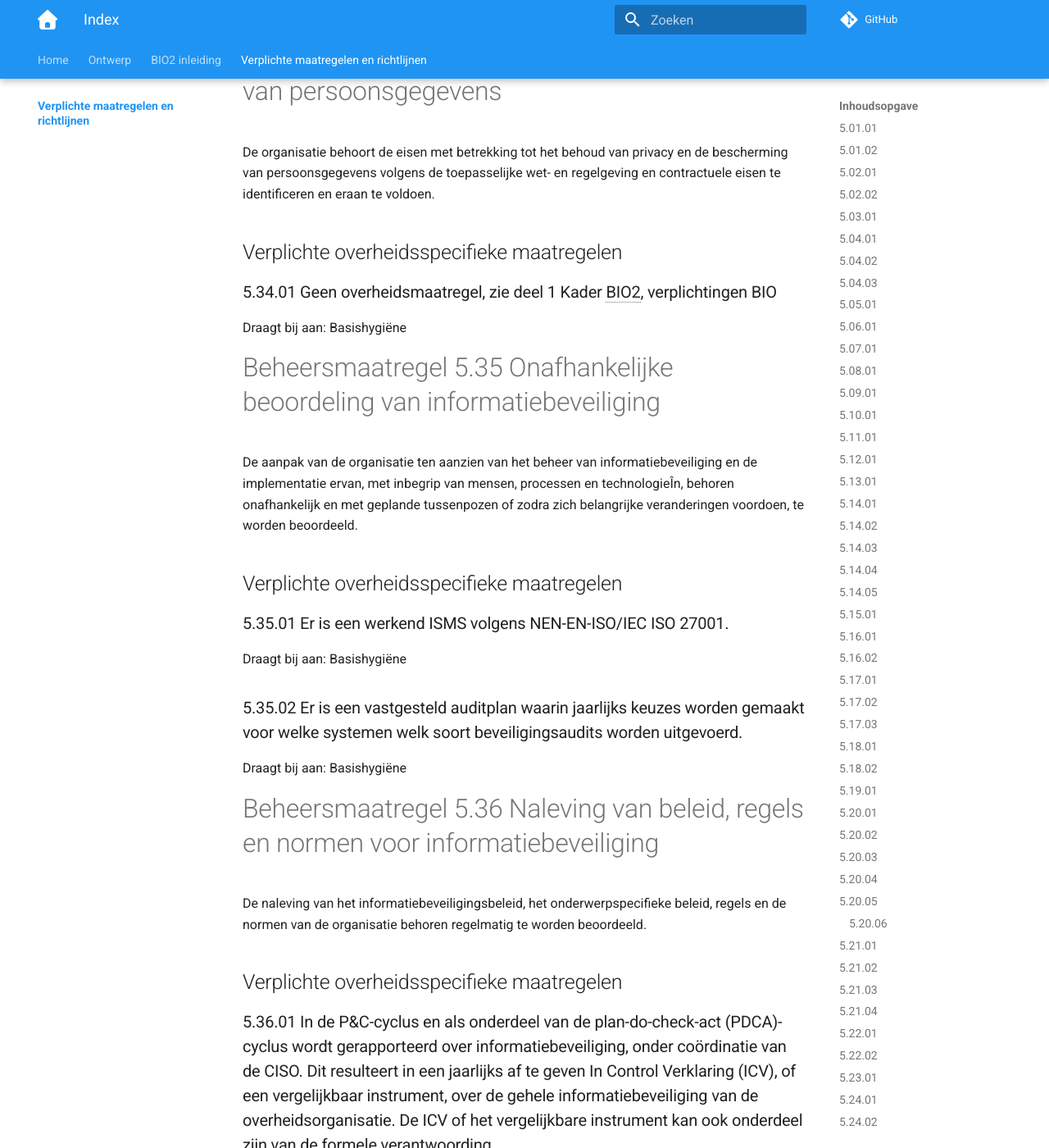
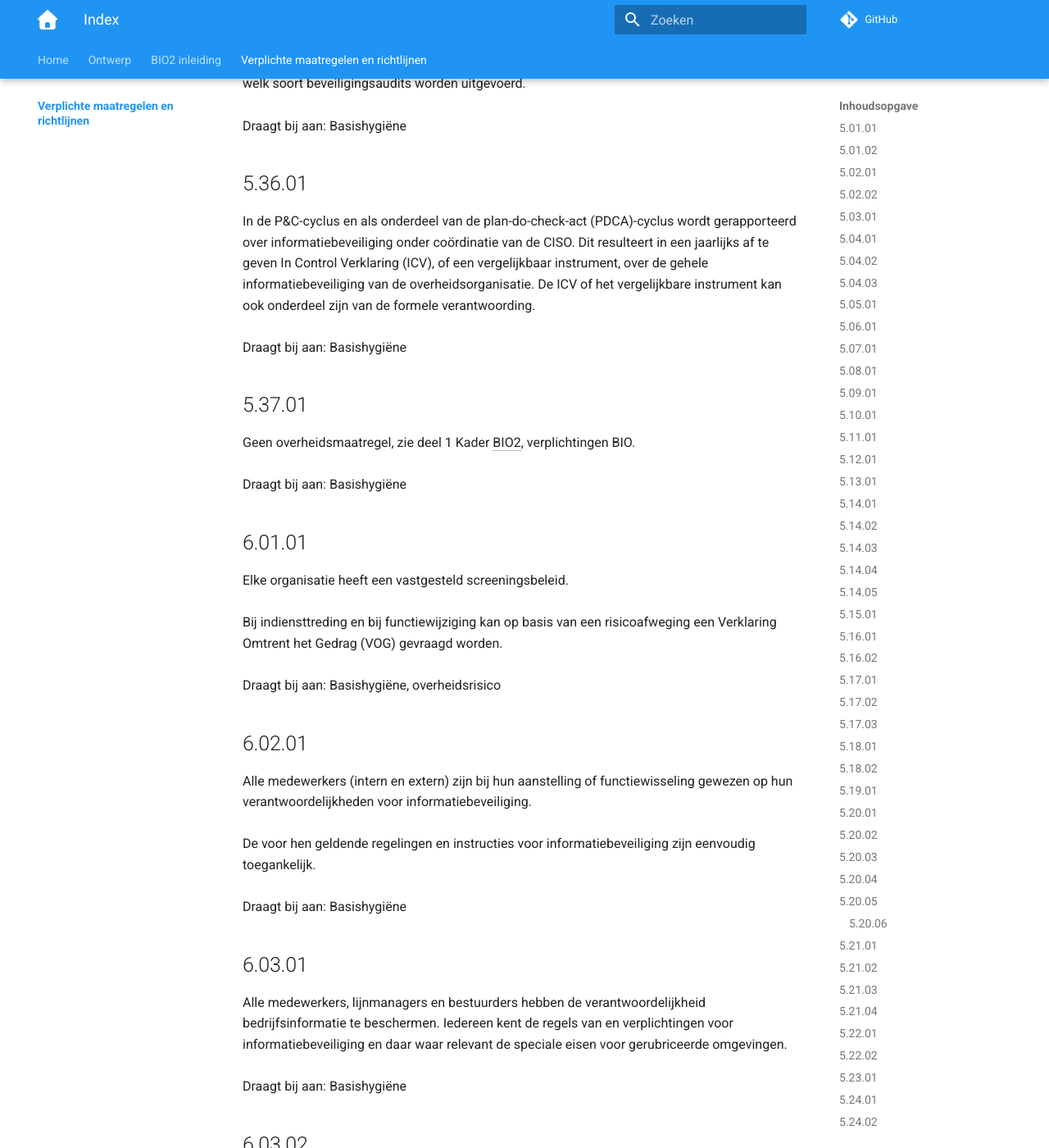
Before and after one commit to MinBZK/Baseline-Informatiebeveiliging-Overheid, an MkDocs documentation site: the page built from docs/maatregelen/index.md, in a window 1280 px wide and 1400 px high, scrolled down 15329 px. Shown: the whole window at 82% size. Built offline with MkDocs 1.6.1 and Material for MkDocs 9.7.7, drawn with Linux system fonts in a browser that asks for light colours; comment, search, counter and statistics services are not loaded; some of the changed text lies outside the part shown.

Commit message:
Update index.md
5.31.01 tot en met 6.03.02 bijgewerkt.

```diff
--- a/docs/maatregelen/index.md
+++ b/docs/maatregelen/index.md
@@ -300,111 +300,61 @@ Binnen de inventarisatie van beheersmaatregel 5.12, identificeert de proceseigen
 De proceseigenaar actualiseert dit overzicht ten minste eens per drie jaar.<br><br>
 Draagt bij aan: Overheidsrisico
 
-## 5.31.01 Geen overheidsmaatregel, zie deel 1 Kader BIO2, verplichtingen BIO
-
+## 5.31.01
+Geen overheidsmaatregel, zie deel 1 Kader BIO2, verplichtingen BIO.<br><br>
 Draagt bij aan: Basishygiëne, ketenhygiëne
 
-# Beheersmaatregel 5.32 Intellectuele-eigendomsrechten
-
-De organisatie behoort passende procedures te implementeren om intellectuele-eigendomsrechten te beschermen.
-
-## Verplichte overheidsspecifieke maatregelen
-
-### 5.32.01 Geen overheidsmaatregel, zie deel 1 Kader BIO2, verplichtingen BIO
-
+## 5.32.01
+Geen overheidsmaatregel, zie deel 1 Kader BIO2, verplichtingen BIO.<br><br>
 Draagt bij aan: Overheidsrisico
 
-# Beheersmaatregel 5.33 Beschermen van registraties
-
-Registraties behoren te worden beschermd tegen verlies, vernietiging, vervalsing, toegang door onbevoegden en ongeoorloofde vrijgave.
-
-## Verplichte overheidsspecifieke maatregelen
-
-### 5.33.01 De proceseigenaar heeft voor alle informatie(systemen) in selectielijsten de bewaartermijnen vastgelegd, rekening houdend met de eigen bedrijfsdoelstellingen en wet- en regeling zoals de archiefwet en privacywetgeving.
-De proceseigenaar heeft deze termijnen ook praktisch ingeregeld en toetst periodiek de werking hiervan.
-
+## 5.33.01
+De proceseigenaar heeft voor alle informatie(systemen) in selectielijsten de bewaartermijn vastgelegd, rekening houdend met de eigen bedrijfsdoelstellingen en wet- en regeling, zoals de archiefwet en privacywetgeving.<br><br>
+De proceseigenaar heeft deze termijnen ook praktisch ingeregeld en toetst periodiek de werking hiervan.<br><br>
 Draagt bij aan: Basishygiëne, ketenhygiëne
 
-# Beheersmaatregel 5.34 Privacy en bescherming van persoonsgegevens
-
-De organisatie behoort de eisen met betrekking tot het behoud van privacy en de bescherming van persoonsgegevens volgens de toepasselijke wet- en regelgeving en contractuele eisen te identificeren en eraan te voldoen.
-
-## Verplichte overheidsspecifieke maatregelen
-
-### 5.34.01 Geen overheidsmaatregel, zie deel 1 Kader BIO2, verplichtingen BIO
-
+## 5.34.01
+Geen overheidsmaatregel, zie deel 1 Kader BIO2, verplichtingen BIO.<br><br>
 Draagt bij aan: Basishygiëne
 
-# Beheersmaatregel 5.35 Onafhankelijke beoordeling van informatiebeveiliging
-
-De aanpak van de organisatie ten aanzien van het beheer van informatiebeveiliging en de implementatie ervan, met inbegrip van mensen, processen en technologieÎn, behoren onafhankelijk en met geplande tussenpozen of zodra zich belangrijke veranderingen voordoen, te worden beoordeeld.
-
-## Verplichte overheidsspecifieke maatregelen
-
-### 5.35.01 Er is een werkend ISMS volgens NEN-EN-ISO/IEC ISO 27001.
-
+### 5.35.01
+Er is een werkend ISMS volgens NEN-EN-ISO/IEC ISO 27001.<br><br>
 Draagt bij aan: Basishygiëne
 
-### 5.35.02 Er is een vastgesteld auditplan waarin jaarlijks keuzes worden gemaakt voor welke systemen welk soort beveiligingsaudits worden uitgevoerd.
-
+## 5.35.02
+Er is een vastgesteld auditplan waarin jaarlijks keuzes worden gemaakt voor welke systemen welk soort beveiligingsaudits worden uitgevoerd.<br><br>
 Draagt bij aan: Basishygiëne
 
-# Beheersmaatregel 5.36 Naleving van beleid, regels en normen voor informatiebeveiliging
-
-De naleving van het informatiebeveiligingsbeleid, het onderwerpspecifieke beleid, regels en de normen van de organisatie behoren regelmatig te worden beoordeeld.
-
-## Verplichte overheidsspecifieke maatregelen
-
-### 5.36.01 In de P&C-cyclus en als onderdeel van de plan-do-check-act (PDCA)-cyclus wordt gerapporteerd over informatiebeveiliging, onder coördinatie van de CISO. Dit resulteert in een jaarlijks af te geven In Control Verklaring (ICV), of een vergelijkbaar instrument, over de gehele informatiebeveiliging van de overheidsorganisatie. De ICV of het vergelijkbare instrument kan ook onderdeel zijn van de formele verantwoording.
-
+## 5.36.01
+In de P&C-cyclus en als onderdeel van de plan-do-check-act (PDCA)-cyclus wordt gerapporteerd over informatiebeveiliging onder coördinatie van de CISO.
+Dit resulteert in een jaarlijks af te geven In Control Verklaring (ICV), of een vergelijkbaar instrument, over de gehele informatiebeveiliging van de overheidsorganisatie.
+De ICV of het vergelijkbare instrument kan ook onderdeel zijn van de formele verantwoording.<br><br>
 Draagt bij aan: Basishygiëne
 
-# Beheersmaatregel 5.37 Gedocumenteerde bedieningsprocedures
-
-Bedieningsprocedures voor informatieverwerkende faciliteiten behoren te worden gedocumenteerd en beschikbaar te worden gesteld aan het personeel dat ze nodig heeft.
-
-## Verplichte overheidsspecifieke maatregelen
-
-### 5.37.01 Geen overheidsmaatregel, zie deel 1 Kader BIO2, verplichtingen BIO
-
+## 5.37.01
+Geen overheidsmaatregel, zie deel 1 Kader BIO2, verplichtingen BIO.<br><br>
 Draagt bij aan: Basishygiëne
 
-# Beheersmaatregel 6.01 Screening
-
-De achtergrond van alle kandidaten voor een dienstverband behoort te worden gecontroleerd voordat ze bij de organisatie in dienst treden en daarna op gezette tijden te worden herhaald. Hierbij behoort rekening te worden gehouden met de toepasselijke wet- en regelgeving en ethische overwegingen, en deze controle behoort in verhouding te staan tot de bedrijfseisen, de classificatie van de informatie waartoe toegang wordt verleend en de vastgestelde risico's.
-
-## Verplichte overheidsspecifieke maatregelen
-
-### 6.01.01 Elke organisatie heeft een vastgesteld screeningsbeleid. Bij indiensttreding en bij functiewijziging kan op basis van een risicoafweging een Verklaring Omtrent het Gedrag (VOG) gevraagd worden.
-
+## 6.01.01
+Elke organisatie heeft een vastgesteld screeningsbeleid.<br><br>
+Bij indiensttreding en bij functiewijziging kan op basis van een risicoafweging een Verklaring Omtrent het Gedrag (VOG) gevraagd worden.<br><br>
 Draagt bij aan: Basishygiëne, overheidsrisico
 
-# Beheersmaatregel 6.02 Arbeidsovereenkomst
-
-In arbeidsovereenkomsten behoort te worden vermeld wat de verantwoordelijkheden van het personeel en van de organisatie zijn wat betreft informatiebeveiliging.
-
-## Verplichte overheidsspecifieke maatregelen
-
-### 6.02.01 Alle medewerkers (intern en extern) zijn bij hun aanstelling of functiewisseling gewezen op hun verantwoordelijkheden voor informatiebeveiliging.
-### De voor hen geldende regelingen en instructies voor informatiebeveiliging zijn eenvoudig toegankelijk.
-
+## 6.02.01
+Alle medewerkers (intern en extern) zijn bij hun aanstelling of functiewisseling gewezen op hun verantwoordelijkheden voor informatiebeveiliging.<br><br>
+De voor hen geldende regelingen en instructies voor informatiebeveiliging zijn eenvoudig toegankelijk.<br><br>
 Draagt bij aan: Basishygiëne
 
-# Beheersmaatregel 6.03 Bewustwording van, opleiding en training in informatiebeveiliging
-
-Personeel van de organisatie en relevante belanghebbenden behoren een passende bewustwording van, opleiding en training in informatiebeveiliging en regelmatige updates over het informatiebeveiligingsbeleid, onderwerpspecifieke beleidsregels en procedures van de organisatie, voor zover relevant voor hun functie, te krijgen.
-
-## Verplichte overheidsspecifieke maatregelen
-
-### 6.03.01 Alle medewerkers, lijnmanagers en bestuurders hebben de verantwoordelijkheid bedrijfsinformatie te beschermen. Iedereen kent de regels van en verplichtingen voor informatiebeveiliging en daar waar relevant de speciale eisen voor gerubriceerde omgevingen.
-
+## 6.03.01
+Alle medewerkers, lijnmanagers en bestuurders hebben de verantwoordelijkheid bedrijfsinformatie te beschermen.
+Iedereen kent de regels van en verplichtingen voor informatiebeveiliging en daar waar relevant de speciale eisen voor gerubriceerde omgevingen.<br><br>
 Draagt bij aan: Basishygiëne
 
-### 6.03.02 Alle medewerkers en contractanten die gebruikmaken van de informatiesystemen en -diensten hebben binnen drie maanden na indiensttreding aantoonbaar een training I-bewustzijn succesvol gevolgd.
-
+## 6.03.02
+Alle medewerkers en contractanten die gebruikmaken van de informatiesystemen en -diensten hebben binnen drie maanden na indiensttreding aantoonbaar een training I-bewustzijn succesvol gevolgd.<br><br>
 Draagt bij aan: Basishygiëne
 
-### 6.03.03 Het management benadrukt bij aanstelling en interne overplaatsing en bijvoorbeeld in werkoverleggen of in personeelsgesprekken bij zijn medewerkers en contractanten het belang van opleiding en training op het gebied van informatiebeveiliging. Het management stimuleert hen actief deze periodiek te volgen.
+## 6.03.03 Het management benadrukt bij aanstelling en interne overplaatsing en bijvoorbeeld in werkoverleggen of in personeelsgesprekken bij zijn medewerkers en contractanten het belang van opleiding en training op het gebied van informatiebeveiliging. Het management stimuleert hen actief deze periodiek te volgen.
 
 Draagt bij aan: Basishygiëne
 
```
